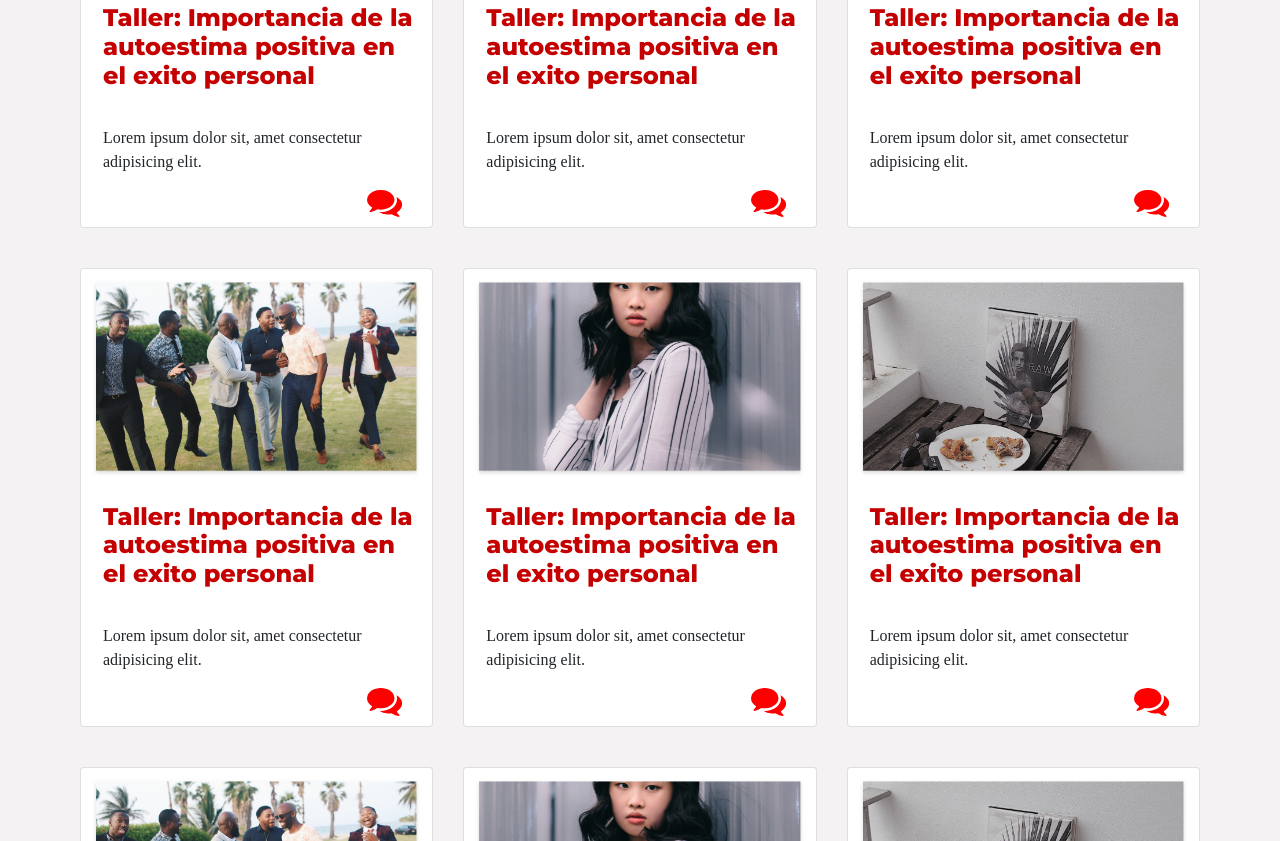
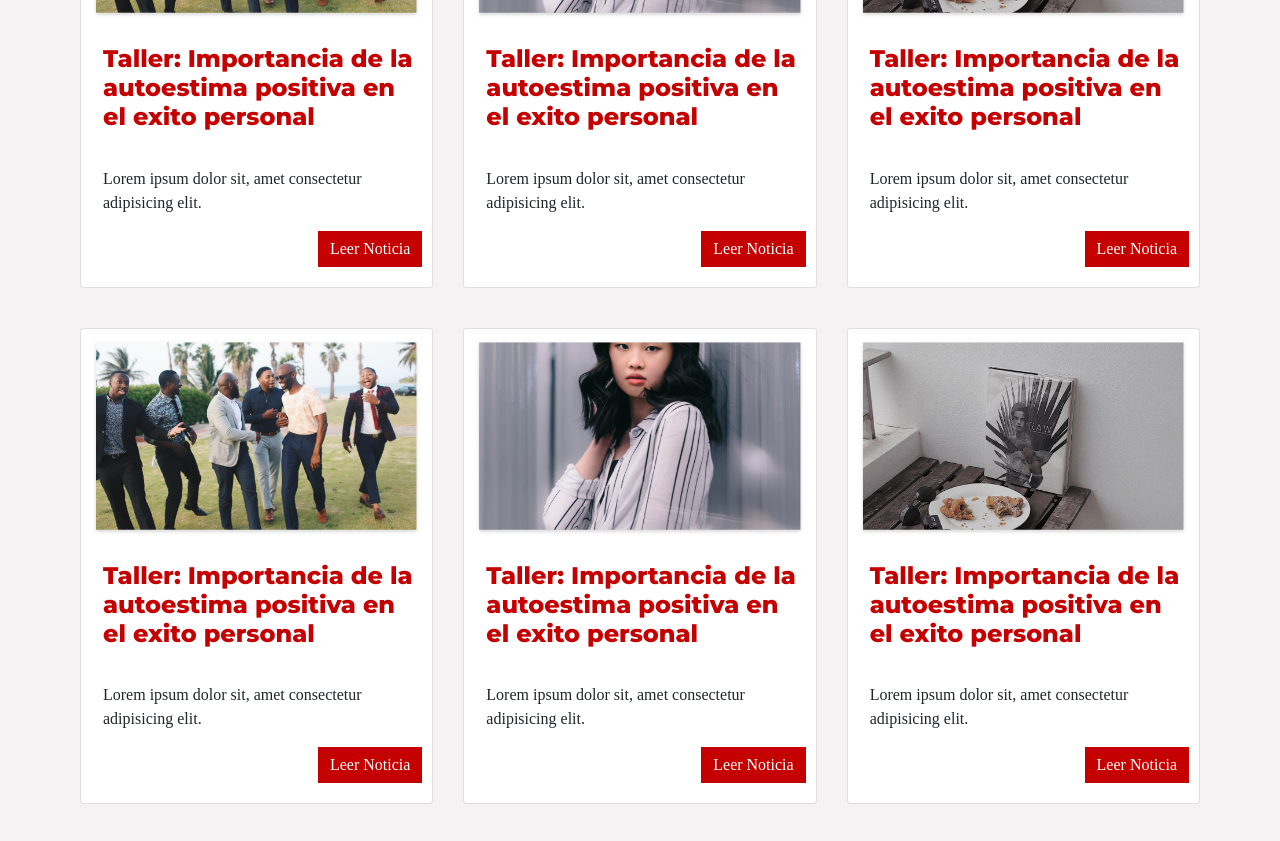
Before and after one commit to josuerosario07/punto-solidario, a plain HTML site: page noticias.html in a window 1280 px wide. Shown: the part 1169-2010 px from the top of the page. Drawn offline with Linux system fonts and the light colour scheme; a web font is replaced by a local one.

Commit message:
news edit

```diff
--- a/noticias.html
+++ b/noticias.html
@@ -122,7 +122,7 @@
                         <img src="assets/img/notice-1@2x.jpg" alt="" width="100%">
                         <h4><a href="#">Taller: Importancia de la autoestima positiva en el exito personal</a> </h4>
                         <p>Lorem ipsum dolor sit, amet consectetur adipisicing elit. </p>
-                        <div class="row ml-auto"><img class="coment" src="assets/img/coment.svg" alt=""></div>
+                        <div class="row ml-auto"><button class="btn btn-primary" type="submit">Leer Noticia</button></div>
                       </div>
                     </div>
                     <div class="col-sm-12 col-md-6 col-lg-4">
@@ -130,7 +130,7 @@
                           <img src="assets/img/notie-3@2x.jpg" alt="" width="100%">
                           <h4><a href="#">Taller: Importancia de la autoestima positiva en el exito personal</a> </h4>
                           <p>Lorem ipsum dolor sit, amet consectetur adipisicing elit. </p>
-                          <div class="row ml-auto"><img class="coment" src="assets/img/coment.svg" alt=""></div>
+                          <div class="row ml-auto"><button class="btn btn-primary" type="submit">Leer Noticia</button></div>
                         </div>
                       </div>
                       <div class="col-sm-12 col-md-6 col-lg-4">
@@ -138,7 +138,7 @@
                             <img src="assets/img/notice-2@2x.jpg" alt="" width="100%">
                             <h4><a href="#">Taller: Importancia de la autoestima positiva en el exito personal</a> </h4>
                             <p>Lorem ipsum dolor sit, amet consectetur adipisicing elit. </p>
-                            <div class="row ml-auto"><img class="coment" src="assets/img/coment.svg" alt=""></div>
+                            <div class="row ml-auto"><button class="btn btn-primary" type="submit">Leer Noticia</button></div>
                           </div>
                         </div>
                     <div class="col-sm-12 col-md-6 col-lg-4">
@@ -146,7 +146,7 @@
                         <img src="assets/img/notice-1@2x.jpg" alt="" width="100%">
                         <h4><a href="news-capatain.html">Taller: Importancia de la autoestima positiva en el exito personal</a> </h4>
                         <p>Lorem ipsum dolor sit, amet consectetur adipisicing elit. </p>
-                        <div class="row ml-auto"><img class="coment" src="assets/img/coment.svg" alt=""></div>
+                        <div class="row ml-auto"><button class="btn btn-primary" type="submit">Leer Noticia</button></div>
                       </div>
                     </div>
                     <div class="col-sm-12 col-md-6 col-lg-4">
@@ -154,7 +154,7 @@
                           <img src="assets/img/notie-3@2x.jpg" alt="" width="100%">
                           <h4><a href="#">Taller: Importancia de la autoestima positiva en el exito personal</a> </h4>
                           <p>Lorem ipsum dolor sit, amet consectetur adipisicing elit. </p>
-                          <div class="row ml-auto"><img class="coment" src="assets/img/coment.svg" alt=""></div>
+                          <div class="row ml-auto"><button class="btn btn-primary" type="submit">Leer Noticia</button></div>
                         </div>
                       </div>
                       <div class="col-sm-12 col-md-6 col-lg-4">
@@ -162,7 +162,7 @@
                             <img src="assets/img/notice-2@2x.jpg" alt="" width="100%">
                             <h4><a href="#">Taller: Importancia de la autoestima positiva en el exito personal</a> </h4>
                             <p>Lorem ipsum dolor sit, amet consectetur adipisicing elit. </p>
-                            <div class="row ml-auto"><img class="coment" src="assets/img/coment.svg" alt=""></div>
+                            <div class="row ml-auto"><button class="btn btn-primary" type="submit">Leer Noticia</button></div>
                           </div>
                         </div>
                     <div class="col-sm-12 col-md-6 col-lg-4">
@@ -170,7 +170,7 @@
                         <img src="assets/img/notice-1@2x.jpg" alt="" width="100%">
                         <h4><a href="#">Taller: Importancia de la autoestima positiva en el exito personal</a> </h4>
                         <p>Lorem ipsum dolor sit, amet consectetur adipisicing elit. </p>
-                        <div class="row ml-auto"><img class="coment" src="assets/img/coment.svg" alt=""></div>
+                        <div class="row ml-auto"><button class="btn btn-primary" type="submit">Leer Noticia</button></div>
                       </div>
                     </div>
                     <div class="col-sm-12 col-md-6 col-lg-4">
@@ -178,7 +178,7 @@
                           <img src="assets/img/notie-3@2x.jpg" alt="" width="100%">
                           <h4><a href="#">Taller: Importancia de la autoestima positiva en el exito personal</a> </h4>
                           <p>Lorem ipsum dolor sit, amet consectetur adipisicing elit. </p>
-                          <div class="row ml-auto"><img class="coment" src="assets/img/coment.svg" alt=""></div>
+                          <div class="row ml-auto"><button class="btn btn-primary" type="submit">Leer Noticia</button></div>
                         </div>
                       </div>
                       <div class="col-sm-12 col-md-6 col-lg-4">
@@ -186,7 +186,7 @@
                             <img src="assets/img/notice-2@2x.jpg" alt="" width="100%">
                             <h4><a href="#">Taller: Importancia de la autoestima positiva en el exito personal</a> </h4>
                             <p>Lorem ipsum dolor sit, amet consectetur adipisicing elit. </p>
-                            <div class="row ml-auto"><img class="coment" src="assets/img/coment.svg" alt=""></div>
+                            <div class="row ml-auto"><button class="btn btn-primary" type="submit">Leer Noticia</button></div>
                           </div>
                         </div>
                     <div class="col-sm-12 col-md-6 col-lg-4">
@@ -194,7 +194,7 @@
                         <img src="assets/img/notice-1@2x.jpg" alt="" width="100%">
                         <h4><a href="#">Taller: Importancia de la autoestima positiva en el exito personal</a> </h4>
                         <p>Lorem ipsum dolor sit, amet consectetur adipisicing elit. </p>
-                        <div class="row ml-auto"><img class="coment" src="assets/img/coment.svg" alt=""></div>
+                        <div class="row ml-auto"><button class="btn btn-primary" type="submit">Leer Noticia</button></div>
                       </div>
                     </div>
                     <div class="col-sm-12 col-md-6 col-lg-4">
@@ -202,7 +202,7 @@
                           <img src="assets/img/notie-3@2x.jpg" alt="" width="100%">
                           <h4><a href="#">Taller: Importancia de la autoestima positiva en el exito personal</a> </h4>
                           <p>Lorem ipsum dolor sit, amet consectetur adipisicing elit. </p>
-                          <div class="row ml-auto"><img class="coment" src="assets/img/coment.svg" alt=""></div>
+                          <div class="row ml-auto"><button class="btn btn-primary" type="submit">Leer Noticia</button></div>
                         </div>
                       </div>
                       <div class="col-sm-12 col-md-6 col-lg-4">
@@ -210,7 +210,7 @@
                             <img src="assets/img/notice-2@2x.jpg" alt="" width="100%">
                             <h4><a href="#">Taller: Importancia de la autoestima positiva en el exito personal</a> </h4>
                             <p>Lorem ipsum dolor sit, amet consectetur adipisicing elit. </p>
-                            <div class="row ml-auto"><img class="coment" src="assets/img/coment.svg" alt=""></div>
+                            <div class="row ml-auto"><button class="btn btn-primary" type="submit">Leer Noticia</button></div>
                           </div>
                         </div>
                     <div class="col-sm-12 col-md-6 col-lg-4">
@@ -218,7 +218,7 @@
                         <img src="assets/img/notice-1@2x.jpg" alt="" width="100%">
                         <h4><a href="#">Taller: Importancia de la autoestima positiva en el exito personal</a> </h4>
                         <p>Lorem ipsum dolor sit, amet consectetur adipisicing elit. </p>
-                        <div class="row ml-auto"><img class="coment" src="assets/img/coment.svg" alt=""></div>
+                        <div class="row ml-auto"><button class="btn btn-primary" type="submit">Leer Noticia</button></div>
                       </div>
                     </div>
                     <div class="col-sm-12 col-md-6 col-lg-4">
@@ -226,7 +226,7 @@
                           <img src="assets/img/notie-3@2x.jpg" alt="" width="100%">
                           <h4><a href="#">Taller: Importancia de la autoestima positiva en el exito personal</a> </h4>
                           <p>Lorem ipsum dolor sit, amet consectetur adipisicing elit. </p>
-                          <div class="row ml-auto"><img class="coment" src="assets/img/coment.svg" alt=""></div>
+                          <div class="row ml-auto"><button class="btn btn-primary" type="submit">Leer Noticia</button></div>
                         </div>
                       </div>
                       <div class="col-sm-12 col-md-6 col-lg-4">
@@ -234,7 +234,7 @@
                             <img src="assets/img/notice-2@2x.jpg" alt="" width="100%">
                             <h4><a href="#">Taller: Importancia de la autoestima positiva en el exito personal</a> </h4>
                             <p>Lorem ipsum dolor sit, amet consectetur adipisicing elit. </p>
-                            <div class="row ml-auto"><img class="coment" src="assets/img/coment.svg" alt=""></div>
+                            <div class="row ml-auto"><button class="btn btn-primary" type="submit">Leer Noticia</button></div>
                           </div>
                         </div>
                     <div class="col-sm-12 col-md-6 col-lg-4">
@@ -242,7 +242,7 @@
                         <img src="assets/img/notice-1@2x.jpg" alt="" width="100%">
                         <h4><a href="#">Taller: Importancia de la autoestima positiva en el exito personal</a> </h4>
                         <p>Lorem ipsum dolor sit, amet consectetur adipisicing elit. </p>
-                        <div class="row ml-auto"><img class="coment" src="assets/img/coment.svg" alt=""></div>
+                        <div class="row ml-auto"><button class="btn btn-primary" type="submit">Leer Noticia</button></div>
                       </div>
                     </div>
                     <div class="col-sm-12 col-md-6 col-lg-4">
@@ -250,7 +250,7 @@
                           <img src="assets/img/notie-3@2x.jpg" alt="" width="100%">
                           <h4><a href="#">Taller: Importancia de la autoestima positiva en el exito personal</a> </h4>
                           <p>Lorem ipsum dolor sit, amet consectetur adipisicing elit. </p>
-                          <div class="row ml-auto"><img class="coment" src="assets/img/coment.svg" alt=""></div>
+                          <div class="row ml-auto"><button class="btn btn-primary" type="submit">Leer Noticia</button></div>
                         </div>
                       </div>
                       <div class="col-sm-12 col-md-6 col-lg-4">
@@ -258,7 +258,7 @@
                             <img src="assets/img/notice-2@2x.jpg" alt="" width="100%">
                             <h4><a href="#">Taller: Importancia de la autoestima positiva en el exito personal</a> </h4>
                             <p>Lorem ipsum dolor sit, amet consectetur adipisicing elit. </p>
-                            <div class="row ml-auto"><img class="coment" src="assets/img/coment.svg" alt=""></div>
+                            <div class="row ml-auto"><button class="btn btn-primary" type="submit">Leer Noticia</button></div>
                           </div>
                         </div>
                     <div class="col-sm-12 col-md-6 col-lg-4">
@@ -266,7 +266,7 @@
                         <img src="assets/img/notice-1@2x.jpg" alt="" width="100%">
                         <h4><a href="#">Taller: Importancia de la autoestima positiva en el exito personal</a> </h4>
                         <p>Lorem ipsum dolor sit, amet consectetur adipisicing elit. </p>
-                        <div class="row ml-auto"><img class="coment" src="assets/img/coment.svg" alt=""></div>
+                        <div class="row ml-auto"><button class="btn btn-primary" type="submit">Leer Noticia</button></div>
                       </div>
                     </div>
                     <div class="col-sm-12 col-md-6 col-lg-4">
@@ -274,7 +274,7 @@
                           <img src="assets/img/notie-3@2x.jpg" alt="" width="100%">
                           <h4><a href="#">Taller: Importancia de la autoestima positiva en el exito personal</a> </h4>
                           <p>Lorem ipsum dolor sit, amet consectetur adipisicing elit. </p>
-                          <div class="row ml-auto"><img class="coment" src="assets/img/coment.svg" alt=""></div>
+                          <div class="row ml-auto"><button class="btn btn-primary" type="submit">Leer Noticia</button></div>
                         </div>
                       </div>
                       <div class="col-sm-12 col-md-6 col-lg-4">
@@ -282,7 +282,7 @@
                             <img src="assets/img/notice-2@2x.jpg" alt="" width="100%">
                             <h4><a href="#">Taller: Importancia de la autoestima positiva en el exito personal</a> </h4>
                             <p>Lorem ipsum dolor sit, amet consectetur adipisicing elit. </p>
-                            <div class="row ml-auto"><img class="coment" src="assets/img/coment.svg" alt=""></div>
+                            <div class="row ml-auto"><button class="btn btn-primary" type="submit">Leer Noticia</button></div>
                           </div>
                         </div>
 
@@ -291,7 +291,7 @@
                         <img src="assets/img/notice-1@2x.jpg" alt="" width="100%">
                         <h4><a href="#">Taller: Importancia de la autoestima positiva en el exito personal</a> </h4>
                         <p>Lorem ipsum dolor sit, amet consectetur adipisicing elit. </p>
-                        <div class="row ml-auto"><img class="coment" src="assets/img/coment.svg" alt=""></div>
+                        <div class="row ml-auto"><button class="btn btn-primary" type="submit">Leer Noticia</button></div>
                       </div>
                     </div>
                     <div class="col-sm-12 col-md-6 col-lg-4">
@@ -299,7 +299,7 @@
                           <img src="assets/img/notie-3@2x.jpg" alt="" width="100%">
                           <h4><a href="#">Taller: Importancia de la autoestima positiva en el exito personal</a> </h4>
                           <p>Lorem ipsum dolor sit, amet consectetur adipisicing elit. </p>
-                          <div class="row ml-auto"><img class="coment" src="assets/img/coment.svg" alt=""></div>
+                          <div class="row ml-auto"><button class="btn btn-primary" type="submit">Leer Noticia</button></div>
                         </div>
                       </div>
                       <div class="col-sm-12 col-md-6 col-lg-4">
@@ -307,7 +307,7 @@
                             <img src="assets/img/notice-2@2x.jpg" alt="" width="100%">
                             <h4><a href="#">Taller: Importancia de la autoestima positiva en el exito personal</a> </h4>
                             <p>Lorem ipsum dolor sit, amet consectetur adipisicing elit. </p>
-                            <div class="row ml-auto"><img class="coment" src="assets/img/coment.svg" alt=""></div>
+                            <div class="row ml-auto"><button class="btn btn-primary" type="submit">Leer Noticia</button></div>
                           </div>
                         </div>
 
--- a/scss/style.scss
+++ b/scss/style.scss
@@ -548,7 +548,7 @@ footer{
     background-size: cover;
     background-position: center;
     background-repeat: no-repeat;
-    margin-top: 80px;
+    margin-top: 121px;
     .jumbotron{
         background-color: transparent;
         padding-top: 116px;
@@ -605,10 +605,17 @@ footer{
         max-width: 1500px !important;
             .card{
                 margin-top: 40px;
+                padding-bottom: 20px;
                 h4{
                     a{
                         color: $rojo-solidario;
                     }
+                }
+                .btn{
+                    background-color: $rojo-solidario;
+                    border: none;
+                    border-radius: 0px;
+                    font-family: raleway-m;
                 }
             }
     }
```
Also changed, not shown: css/style.css, 1 other file.
